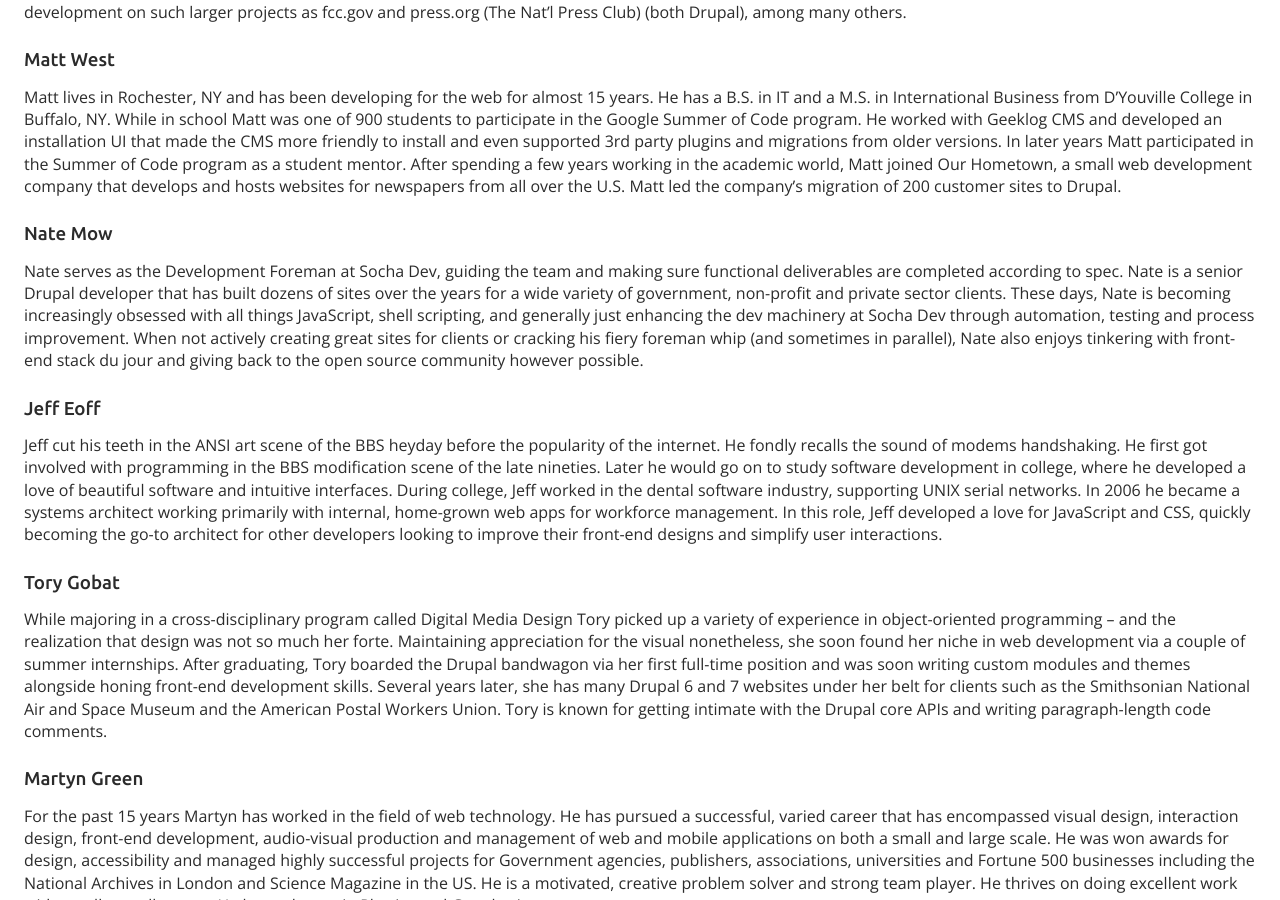
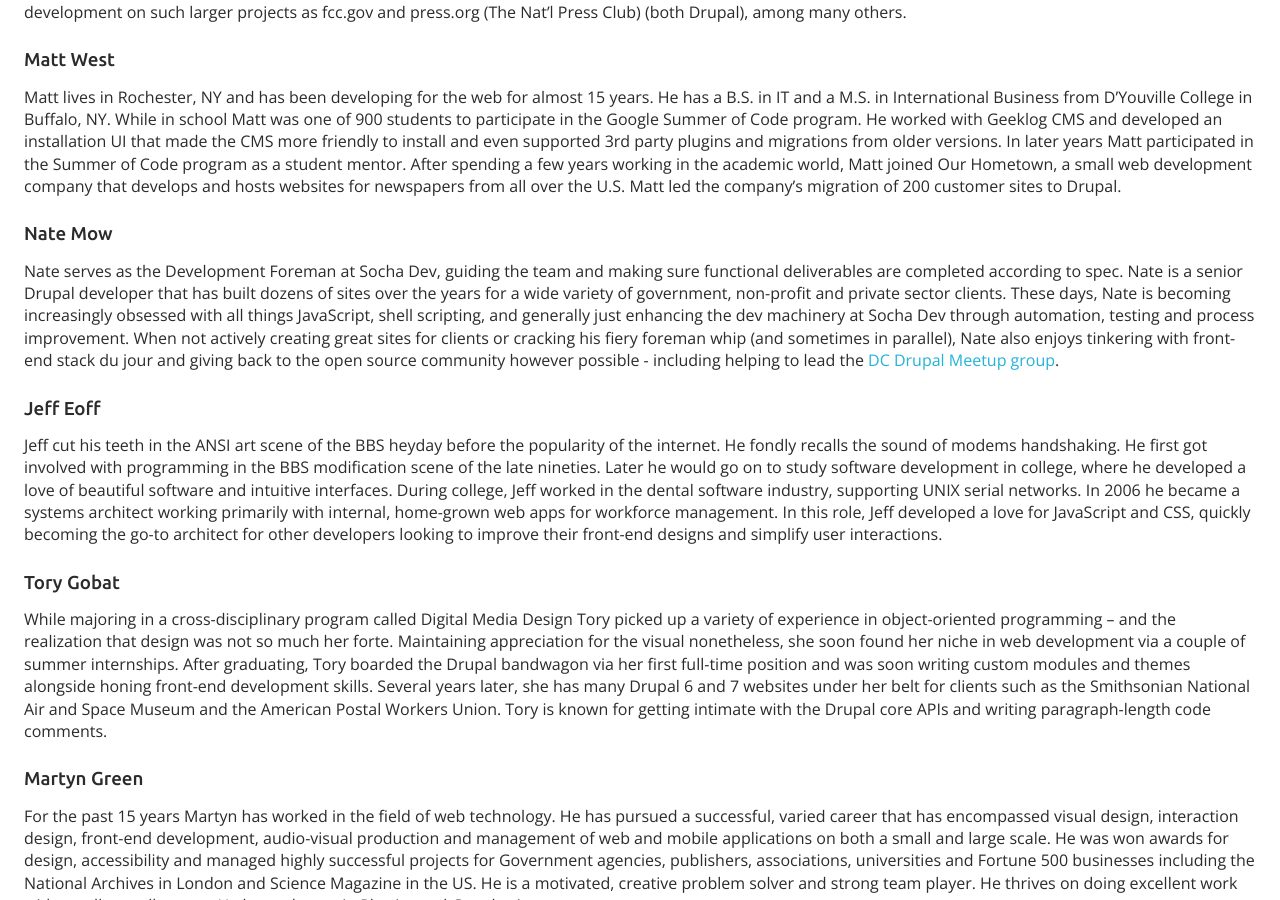
Before and after one commit to SochaDev/sochadev.github.io, a Jekyll site: the page built from executive-summary.md, in a window 1280 px wide and 900 px high, scrolled down 1666 px. Built offline with Jekyll 4.4.1, drawn with Linux system fonts in a browser that asks for light colours.

Commit message:
Added natemow meetup quals.

```diff
--- a/_data/team.yml
+++ b/_data/team.yml
@@ -46,7 +46,8 @@
     testing and process improvement. When not actively creating great sites for
     clients or cracking his fiery foreman whip (and sometimes in parallel), Nate
     also enjoys tinkering with front-end stack du jour and giving back to the open
-    source community however possible.
+    source community however possible - including helping to lead the
+    [DC Drupal Meetup group](http://www.meetup.com/drupal-dc/).
   projects: []
 
 - name: Jeff Eoff
```
